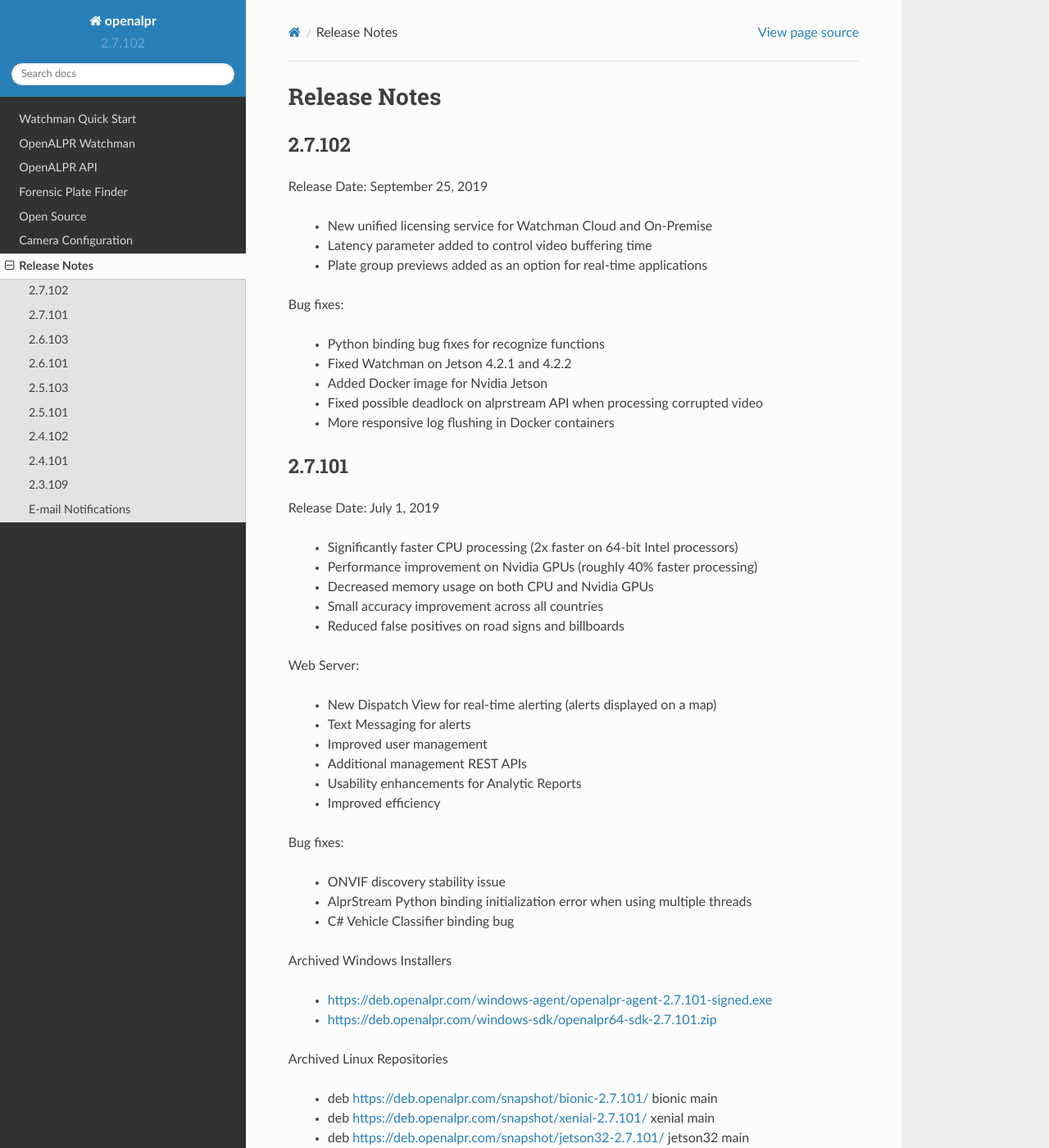
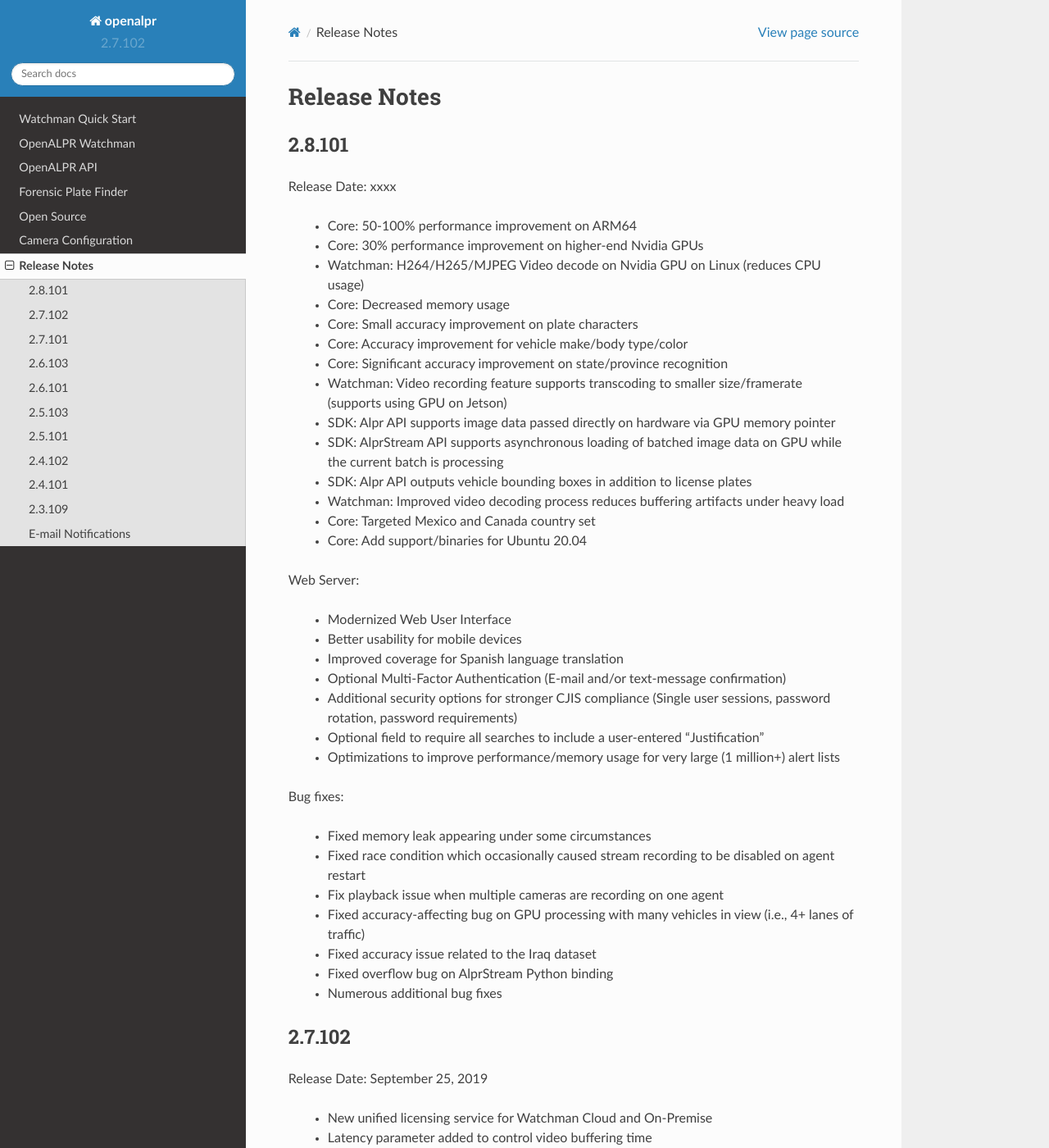
Before and after one commit to openalpr/doc, a Sphinx documentation site: the page built from source/release_notes.rst, in a window 1280 px wide and 1400 px high. Shown: the whole window at 82% size. Built offline with Sphinx 7.4.7 and the Read the Docs theme 2.0.0, drawn with Linux system fonts in a browser that asks for light colours; some of the changed text lies outside the part shown.

Commit message:
Updated release notes for 2.8.101

```diff
--- a/source/release_notes.rst
+++ b/source/release_notes.rst
@@ -2,6 +2,52 @@
 ********************
 Release Notes
 ********************
+
+
+2.8.101
+========
+
+Release Date: xxxx
+
+  - Core: 50-100% performance improvement on ARM64
+  - Core: 30% performance improvement on higher-end Nvidia GPUs
+  - Watchman: H264/H265/MJPEG Video decode on Nvidia GPU on Linux (reduces CPU usage)
+  - Core: Decreased memory usage
+  - Core: Small accuracy improvement on plate characters
+  - Core: Accuracy improvement for vehicle make/body type/color
+  - Core: Significant accuracy improvement on state/province recognition
+  - Watchman: Video recording feature supports transcoding to smaller size/framerate (supports using GPU on Jetson)
+  - SDK: Alpr API supports image data passed directly on hardware via GPU memory pointer
+  - SDK: AlprStream API supports asynchronous loading of batched image data on GPU while the current batch is processing
+  - SDK: Alpr API outputs vehicle bounding boxes in addition to license plates
+  - Watchman: Improved video decoding process reduces buffering artifacts under heavy load
+  - Core: Targeted Mexico and Canada country set
+  - Core: Add support/binaries for Ubuntu 20.04
+
+
+Web Server:
+
+  - Modernized Web User Interface
+  - Better usability for mobile devices
+  - Improved coverage for Spanish language translation
+  - Optional Multi-Factor Authentication (E-mail and/or text-message confirmation)
+  - Additional security options for stronger CJIS compliance (Single user sessions, password rotation, password requirements)
+  - Optional field to require all searches to include a user-entered "Justification"
+  - Optimizations to improve performance/memory usage for very large (1 million+) alert lists
+
+
+Bug fixes:
+
+  - Fixed memory leak appearing under some circumstances
+  - Fixed race condition which occasionally caused stream recording to be disabled on agent restart
+  - Fix playback issue when multiple cameras are recording on one agent
+  - Fixed accuracy-affecting bug on GPU processing with many vehicles in view (i.e., 4+ lanes of traffic)
+  - Fixed accuracy issue related to the Iraq dataset
+  - Fixed overflow bug on AlprStream Python binding
+  - Numerous additional bug fixes
+
+
+
 
 2.7.102
 ========
@@ -21,6 +67,18 @@
   - Fixed possible deadlock on alprstream API when processing corrupted video
   - More responsive log flushing in Docker containers
 
+
+Archived Windows Installers
+
+  - https://deb.openalpr.com/windows-agent/openalpr-agent-2.7.102-signed.exe
+  - https://deb.openalpr.com/windows-sdk/openalpr64-sdk-2.7.102.zip
+
+Archived Linux Repositories
+
+  - deb https://deb.openalpr.com/snapshot/bionic-2.7.102/ bionic main
+  - deb https://deb.openalpr.com/snapshot/xenial-2.7.102/ xenial main
+  - deb https://deb.openalpr.com/snapshot/jetson40-2.7.102/ jetson40 main
+  - deb https://deb.openalpr.com/snapshot/jetson32-2.7.102/ jetson43 main
 
 
 2.7.101
```
